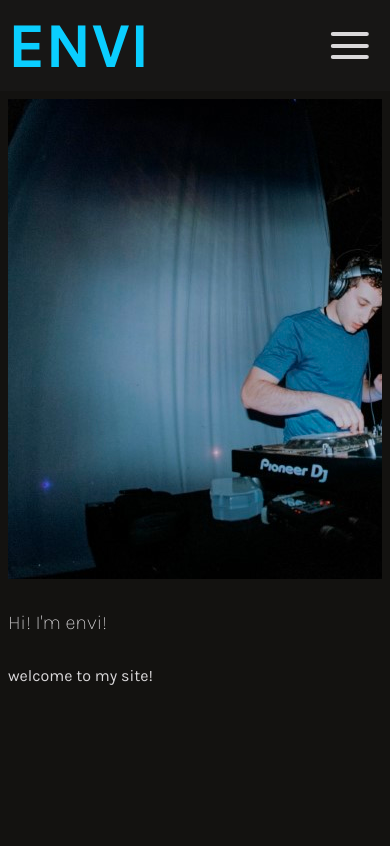
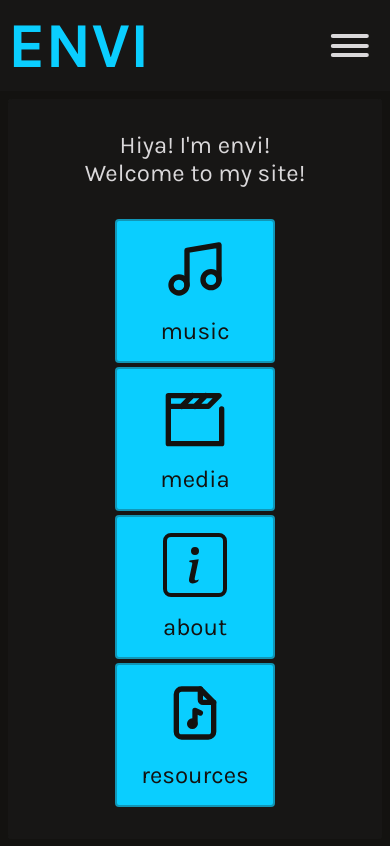
Before and after one commit to elliottsaruski/envi-website, a React (Vite) app: page /home in a window 390 px wide. Built offline with nearby package versions, Linux system fonts and the light colour scheme; a web font is replaced by a local one.

Commit message:
Updated home page

```diff
--- a/src/App.css
+++ b/src/App.css
@@ -86,7 +86,7 @@ p {
     font-weight: 200;
   }
 }
-/* ----------------------------------------HOME----------------- */
+/* ----------------------------------------LANDING PAGE----------------- */
 .landing-page-wrapper {
   display: flex;
   flex-direction: column;
@@ -126,7 +126,7 @@ p {
 /* -----------navbar ---------------------------- */
 hr {
   opacity: 50%;
-  margin-block: 1rem;
+  margin-block: 0.5rem;
 }
 
 nav {
@@ -186,9 +186,9 @@ nav {
 
 .links {
   display: flex;
-  gap: 0.25rem;
+  gap: 0.5rem;
   place-items: end;
-  justify-content: space-between;
+  /* justify-content: space-between; */
 
   svg {
     object-fit: cover;
@@ -205,8 +205,8 @@ nav {
 
 .navbar-links-only-desktop {
   flex: 1;
-  height: 100%;
   place-content: end;
+  place-items: start;
 }
 
 /* ----------------------------FOOTER -----------------------*/
@@ -217,11 +217,77 @@ footer {
   color: var(--clr-light);
   pointer-events: none;
   user-select: none;
-  /* height: auto; */
-  place-items: end;
-  text-align: justify;
   font-size: var(--fs-smallest);
   opacity: 85%;
+}
+
+/* ----------------------------------------HOME PAGE----------------- */
+
+#home-page-wrapper {
+  margin: 0;
+  padding: 0;
+  position: relative;
+  p {
+    font-size: var(--fs-lg);
+  }
+}
+
+.home-page-img-wrapper {
+  user-select: none;
+  img {
+    width: 100%;
+    height: 100%;
+    object-fit: cover;
+    aspect-ratio: 16/9;
+    filter: grayscale() blur(1px) brightness(1);
+  }
+}
+
+.home-page-content {
+  display: flex;
+  flex-direction: column;
+  position: absolute;
+  width: min-content;
+  top: 50%;
+  left: 50%;
+  user-select: none;
+  gap: 2rem;
+  transform: translate(-50%, -50%);
+  padding: 2rem;
+  background-color: var(--clr-darkest-accent);
+  outline: 1px solid var(--clr-darkest-accent);
+  /* box-shadow: 0rem 0rem 1rem var(--clr-mid); */
+  border-radius: 0.25rem;
+}
+
+.home-page-greeting {
+  font-size: var(--fs-lg-heading);
+}
+
+.home-page-links {
+  display: flex;
+  justify-content: space-between;
+  gap: 0.25rem;
+
+  a {
+    background-color: var(--clr-mid);
+    display: flex;
+    flex-direction: column;
+    gap: 1rem;
+    padding: var(--pd-lg);
+    color: var(--clr-dark-bg);
+    flex: 1;
+    justify-content: center;
+    align-items: center;
+    font-size: 150%;
+    border: 0.15rem solid var(--clr-darkest-accent);
+    border-radius: 0.25rem;
+    width: 10rem;
+  }
+  svg {
+    height: 4rem;
+    width: 4rem;
+  }
 }
 
 /* ----------------------------------MUSIC PAGE---------------------------- */
@@ -462,11 +528,12 @@ audio::-webkit-media-controls-volume-slider {
   place-items: start;
   justify-content: start;
   align-items: start;
+  gap: 5rem;
 
   img {
     object-fit: cover;
     aspect-ratio: 1;
-    flex: 0.25;
+    flex: auto;
   }
 }
 
@@ -476,7 +543,6 @@ audio::-webkit-media-controls-volume-slider {
   align-items: end;
   gap: 1rem;
   flex: 1;
-  padding-top: var(--pd-sm);
   font-size: var(--fs-sm);
   flex-basis: 20rem;
 }
@@ -635,13 +701,14 @@ audio::-webkit-media-controls-volume-slider {
   }
 
   .nav-wrapper {
-    height: max-content;
+    height: min-content;
     width: 100svw;
     display: flex;
     padding: var(--pd-sm);
     flex-direction: row-reverse;
     background-color: var(--clr-darkest-accent);
     justify-content: space-between;
+    align-items: center;
     position: relative;
   }
 
@@ -712,6 +779,29 @@ audio::-webkit-media-controls-volume-slider {
     width: 60%;
     height: 0.25rem;
     border-radius: 100rem;
+  }
+
+  .home-page-content {
+    display: grid;
+    position: relative;
+    box-shadow: none;
+    flex: auto;
+    width: 100%;
+    place-content: center;
+    place-items: center;
+    text-align: center;
+    p {
+      font-size: var(--fs-lg-heading);
+    }
+    a {
+      flex: 1;
+      padding: var(--pd-md);
+    }
+  }
+
+  .home-page-links {
+    display: grid;
+    flex: auto;
   }
 
   /* MUSIC PLAYER */
--- a/src/components/Footer.jsx
+++ b/src/components/Footer.jsx
@@ -1,8 +1,7 @@
 export default function Footer() {
   return (
     <footer>
-      Website created by ENVI <br />
-      All Rights Reserved (2024)
+      <p>created by envi - 2024</p>
     </footer>
   );
 }
--- a/src/components/navbar/NavBar.jsx
+++ b/src/components/navbar/NavBar.jsx
@@ -25,7 +25,7 @@ function NavBar() {
         <NavLink to="/about" className="navItem">
           ABOUT
         </NavLink>
-        <NavLink to="/musicresources" className="navItem">
+        <NavLink to="/resources" className="navItem">
           RESOURCES
         </NavLink>
       </nav>
--- a/src/main.jsx
+++ b/src/main.jsx
@@ -39,7 +39,7 @@ ReactDOM.createRoot(document.getElementById("root")).render(
             errorElement={<ErrorPage />}
           />
           <Route
-            path="/musicresources"
+            path="/resources"
             element={<MusicResourcesPage />}
             errorElement={<ErrorPage />}
           />
--- a/src/pages/HomePage.jsx
+++ b/src/pages/HomePage.jsx
@@ -1,15 +1,46 @@
-import enviIMG from "../assets/imgs/envi-mayfest-actionshot.jpg";
+import { Link } from "react-router-dom";
+// import enviIMG from "../assets/imgs/envi-mayfest-actionshot.jpg";
+import { FiMusic } from "react-icons/fi";
+import { GrMultimedia } from "react-icons/gr";
+import { BsInfoSquare } from "react-icons/bs";
+import { TbFileMusic } from "react-icons/tb";
 
 function HomePage() {
   return (
-    <section>
-            <img
-        src={enviIMG}
-        aria-description="A DJ (envi) playing music behind a stage in the woods."
-        alt="enviIMG"
-      />
-      <h3>Hi! I{"'"}m envi!</h3>
-      <p>welcome to my site!</p>
+    <section id="home-page-wrapper">
+      {/* <div className="home-page-img-wrapper">
+        <img
+          src={enviIMG}
+          aria-description="A DJ (envi) playing music behind a stage in the woods."
+          alt="enviIMG"
+        />
+      </div> */}
+      <div className="home-page-content">
+        <div className="home-page-greeting">
+          <p>
+            {" "}
+            Hiya! I{"'"}m envi! <br /> Welcome to my site!
+          </p>
+        </div>
+        <div className="home-page-links">
+          <Link to={"/music"}>
+            <FiMusic />
+            music
+          </Link>
+          <Link to={"/media"}>
+            <GrMultimedia />
+            media
+          </Link>
+          <Link to={"/about"}>
+            <BsInfoSquare />
+            about
+          </Link>
+          <Link to={"/resources"}>
+            <TbFileMusic />
+            resources
+          </Link>
+        </div>
+      </div>
     </section>
   );
 }
--- a/src/pages/MusicResourcesPage.jsx
+++ b/src/pages/MusicResourcesPage.jsx
@@ -12,7 +12,7 @@ function MusicResourcesPage() {
 
   return (
     <section className="music-resources--wrapper">
-      <h2>Music Resources</h2>
+      <h2>Resources</h2>
       <div>
         <div className="resource-wrapper">
           <h3>Presets</h3>
```
